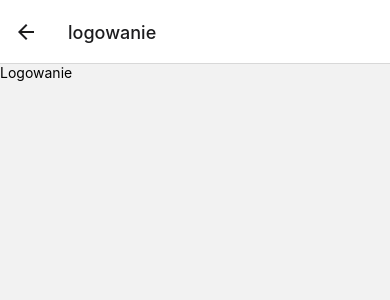
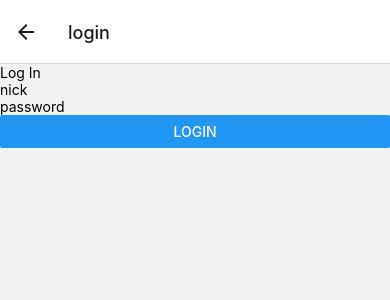
Before and after one commit to Charon6000/Project-Hitchhiker, a React Native app: screen /home in a window 390 px wide. Both pictures are taken after a click on the button "LOGIN". Shown: the top 300 px of the page. Built offline with nearby package versions, Linux system fonts and the light colour scheme.

Commit message:
troche interfaceu

```diff
--- a/App.js
+++ b/App.js
@@ -4,6 +4,7 @@ import { NavigationContainer } from '@react-navigation/native';
 import { createStackNavigator } from '@react-navigation/stack';
 import Home from './screens/Home';
 import Login from './screens/Logowanie';
+import Register from './screens/Rejestrowanie';
 
 const Stack = createStackNavigator();
 
@@ -12,7 +13,8 @@ function App() {
     <NavigationContainer>
       <Stack.Navigator initialRouteName="Home">
         <Stack.Screen name="home" component={Home} />
-        <Stack.Screen name="logowanie" component={Login} />
+        <Stack.Screen name="login" component={Login} />
+        <Stack.Screen name="registration" component={Register} />
       </Stack.Navigator>
     </NavigationContainer>
   );
--- a/screens/Home.js
+++ b/screens/Home.js
@@ -1,15 +1,20 @@
 import React from 'react';
-import { View, Text, Button } from 'react-native';
+import { SafeAreaView, Text, Button } from 'react-native';
 
 function Home({ navigation }) {
   return (
-    <View>
-      <Text>Home</Text>
+    <SafeAreaView>
+      <Text>Log in</Text>
       <Button
         title="login"
-        onPress={() => navigation.navigate('logowanie')}
+        onPress={() => navigation.navigate('login')}
       />
-    </View>
+      <Text>Register</Text>
+      <Button
+        title="register"
+        onPress={() => navigation.navigate('registration')}
+      />
+    </SafeAreaView>
   );
 }
 
--- a/screens/Logowanie.js
+++ b/screens/Logowanie.js
@@ -1,11 +1,33 @@
-import React from 'react';
-import { View, Text } from 'react-native';
+import React, {useState} from 'react';
+import { SafeAreaView, TextInput, Text, Button, Alert } from 'react-native';
 
 function Logowanie() {
+  const [nick, setNick] = useState('');
+  const [haslo, setHaslo] = useState('');
+
+  function login()
+  {
+    Alert.alert(nick + " jak ktoś to ogarnie to będziesz w ten sposób logowany 😘")
+  }
+
   return (
-    <View>
-      <Text>Logowanie</Text>
-    </View>
+    <SafeAreaView>
+      <Text>Log In</Text>
+      <TextInput
+        placeholder="nick"
+        onChangeText={setNick}
+        value={setNick}
+      />
+      <TextInput
+        placeholder="password"
+        onChangeText={setHaslo}
+        value={haslo}
+      />
+      <Button
+        title="login"
+        onPress={login}
+      />
+    </SafeAreaView>
   );
 }
 
--- /dev/null
+++ b/screens/Rejestrowanie.js
@@ -0,0 +1,29 @@
+import React, {useState} from 'react';
+import { SafeAreaView, TextInput, Text, Button, Alert } from 'react-native';
+
+function Rejestrowanie() {
+  const [nick, setNick] = useState('');
+  const [password, setPassword] = useState('');
+  const [rpassword, setRpassword] = useState('');
+
+  function Register()
+  {
+    if(nick != null || password != null|| rpassword != null)
+      Alert.alert(nick + " jak ktoś to ogarnie to będziesz w ten sposób rejestrowany 😘")
+    else
+      Alert.alert("Musisz wypełnić cały formularz😘")
+
+  }
+
+  return (
+    <SafeAreaView>
+      <Text>Join us!</Text>
+      <TextInput placeholder="nick" onChangeText={setNick} value={setNick} />
+      <TextInput placeholder="password" onChangeText={setPassword} value={password} />
+      <TextInput placeholder="repeat password" onChangeText={setRpassword} value={rpassword} />
+      <Button title="login" onPress={Register} />
+    </SafeAreaView>
+  );
+}
+
+export default Rejestrowanie;
```
Also changed, not shown: 1 other file (tests, documents, lock files or other folders).
